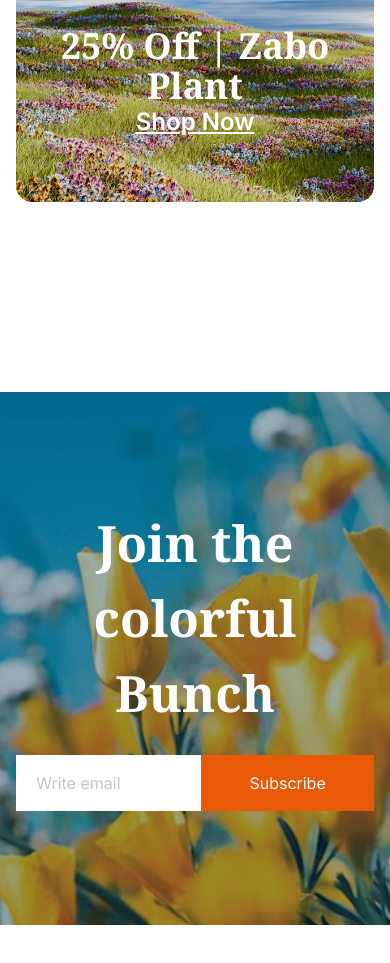
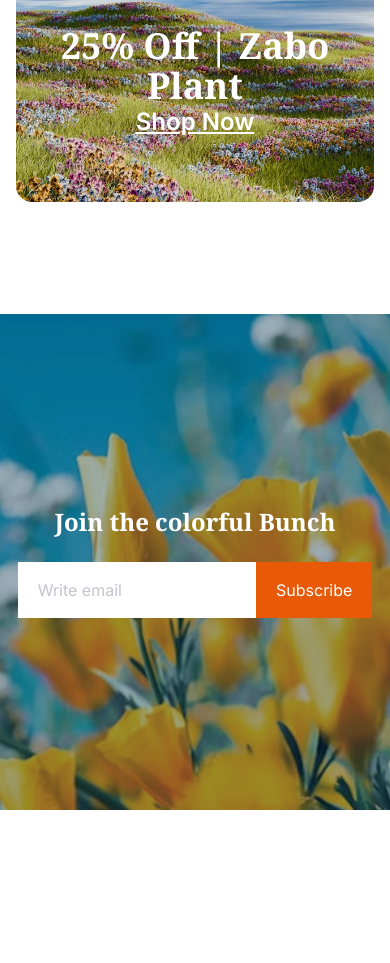
Before and after one commit to tanvirshekh-dev/Flower-Responsive-Website, a plain HTML site: page index.html in a window 390 px wide. Shown: the part 4832-5795 px from the top of the page. After the commit the page ends 5642 px from the top, so only its background shows below. Drawn offline with nearby package versions, Linux system fonts and the light colour scheme.

Commit message:
make join section responsive

```diff
--- a/index.html
+++ b/index.html
@@ -386,7 +386,7 @@
         class="bg-[url(./assets/news-letter-bg.png)] bg-no-repeat bg-center"
       >
         <div class="join-container w-11/12 mx-auto grid py-48">
-          <h2 class="join-heading noto-serif-tittle text-white text-center mb-6">
+          <h2 class="join-heading noto-serif-bold text-white text-center mb-6 noto-serif-bold text-2xl sm:text-5xl" >
             Join the colorful Bunch
           </h2>
           <div class="join-input flex justify-center items-center">
@@ -398,7 +398,7 @@
               placeholder="Write email"
             />
             <input
-              class="inter-regular-secondary text-white bg-primary-color text-base py-4 px-12"
+              class="inter-regular-secondary text-white bg-primary-color text-base py-4 px-5 sm:px-12"
               type="submit"
               value="Subscribe"
             />
```
